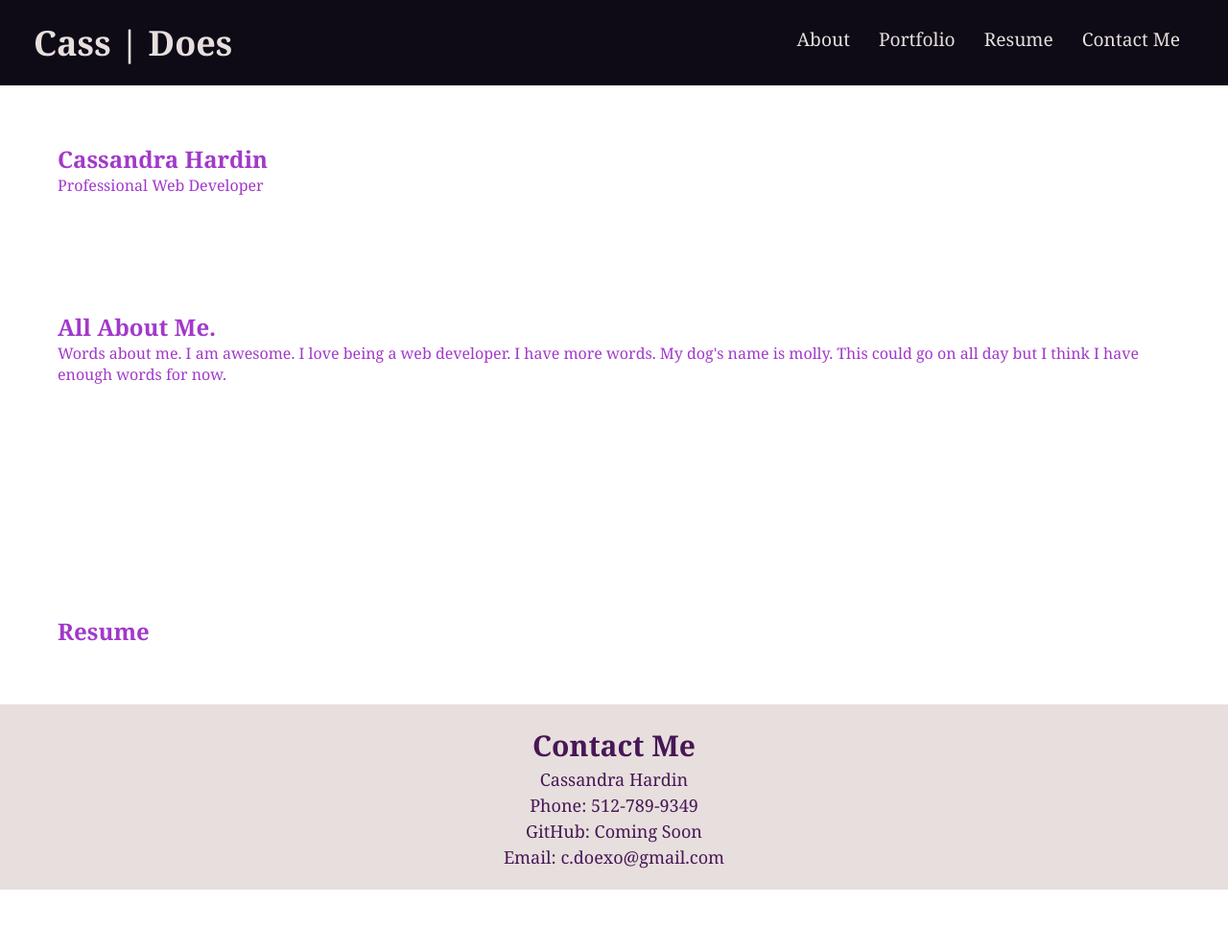
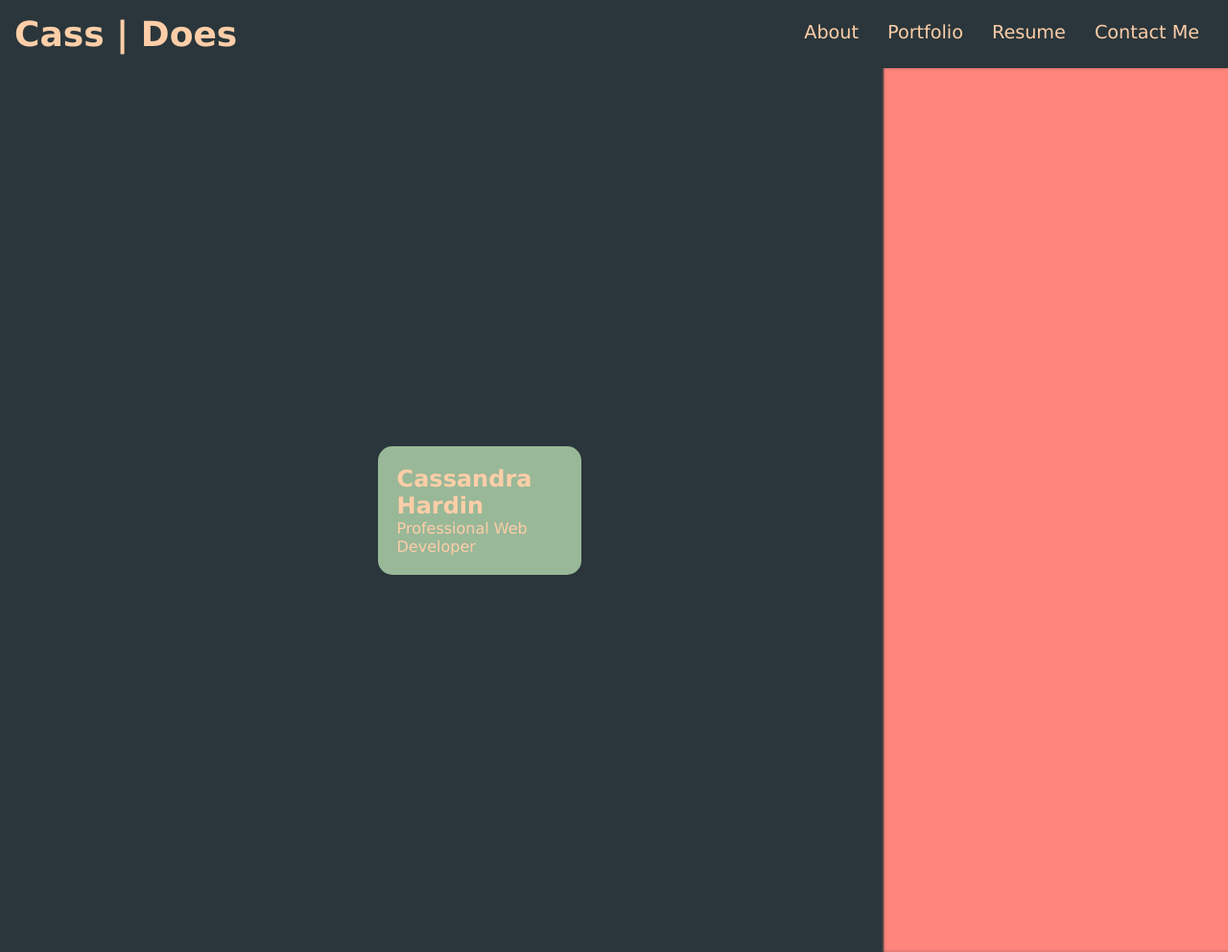
Before and after one commit to CassDoes/portfolio, a plain HTML site: page index.html in a window 1280 px wide. Shown: the top 992 px of the page at 96% size. Before the commit the page ends 927 px from the top, so only its background shows below. Drawn offline with Linux system fonts and the light colour scheme.

Commit message:
jumbotron image and styling

```diff
--- a/assets/css/style.css
+++ b/assets/css/style.css
@@ -1,8 +1,10 @@
 :root {
-    --black: #0e0b16;
-    --off-white: #e7dfdd;
-    --fuschia: #a239ca;
-    --plum: #471756;
+    --primary: #99b898;
+    --secondary: #fecea8;
+    --tertiary: #ff847c;
+    --quaternary: #e84a5f;
+    --quinary: #2a363b;
+
   }
 
   * {
@@ -12,14 +14,15 @@
   }
 
   body {
-      color: var(--fuschia);
-      font-family: Georgia, 'Times New Roman', Times, serif;
+      color: var(--secondary);
+      background-color: var(--quinary);
+      font-family: Verdana, Geneva, Tahoma, sans-serif;
   }
 
   /* Navigation Start */
 header {
-    padding: 20px 35px;
-    background-color: var(--black);
+    padding: 15px 15px;
+    background-color: var(--quinary);
     display: flex;
     justify-content: space-between;
     flex-wrap: wrap;
@@ -32,13 +35,13 @@ header {
 header h1 {
     font-weight: bold;
     font-size: 36px;
-    color: var(--off-white);
+    color: var(--secondary);
     margin: 0;
 }
 
 header a {
     text-decoration: none;
-    color: var(--off-white);
+    color: var(--secondary);
 }
 
 header nav {
@@ -60,21 +63,44 @@ header nav ul li a {
 }
 
 header nav ul li a:hover {
-  background: var(--fuschia);
-  color: var(--page-color);
+  background: var(--secondary);
+  color: var(--primary);
   border-radius: 3px;
 }
 /* Navigation End*/
 
+
+
+/* Jumbotron Section*/
+section {
+    padding: 60px;
+}
+
+.box {
+    background-image: url("../images/jumbotron.png");
+    background-size: cover;
+    margin: 0px;
+    padding: 375px;
+}
+
+.name {
+    background-color: var(--primary);
+    padding: 20px;
+    color: var(--quinary-color);
+    width: 40%;
+    margin: 3.5%;
+    border-radius: 15px;
+}
+
 footer {
-    background: var(--off-white);
+    background: var(--quinary);
     width: 100%;
     padding: 20px 15px;
 
 }
 
 footer h3 {
-    color: var(--plum);
+    color: var(--tertiary);
     font-size: 30px;
     margin: 0;
 }
@@ -85,14 +111,10 @@ footer div {
 }
 
 footer p {
-    color: var(--plum);
+    color: var(--tertiary);
     font-size: 18px;
 }
 
 footer a {
-    color: var(--off-white);
+    color: var(--tertiary);
 }
-
-section {
-    padding: 60px;
-}
--- a/index.html
+++ b/index.html
@@ -35,10 +35,12 @@
         </header>
 
         <!-- Jumbotron -->
-        <section>
+        <section class="box">
             <div>
-                <h2>Cassandra Hardin</h2>
-                <p>Professional Web Developer</p>
+                <div class="name">
+                    <h2>Cassandra Hardin</h2>
+                    <p>Professional Web Developer</p>
+                </div>
             </div>
         </section>
 
```
Also changed, not shown: assets/images/jumbotron.png (added).
